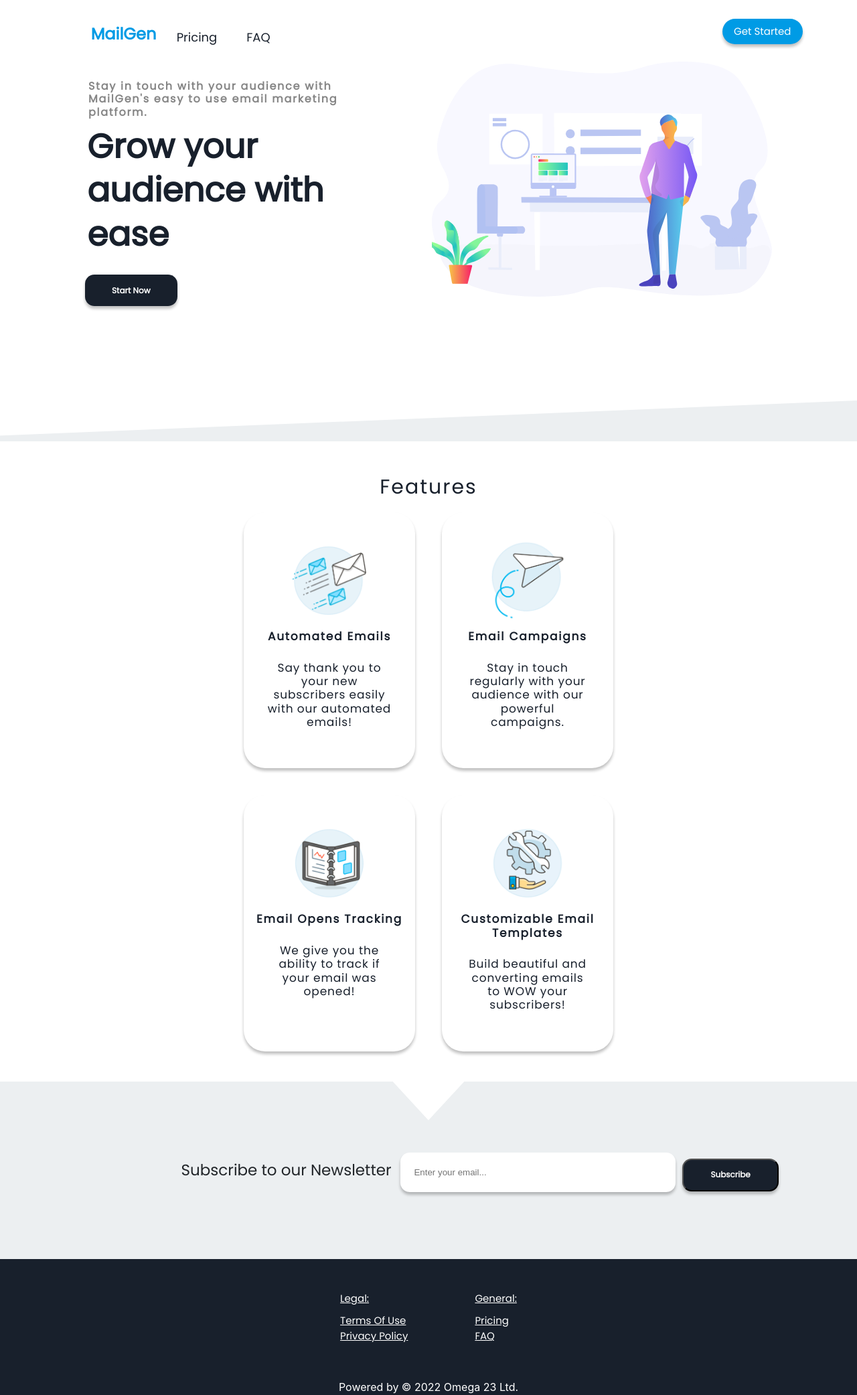
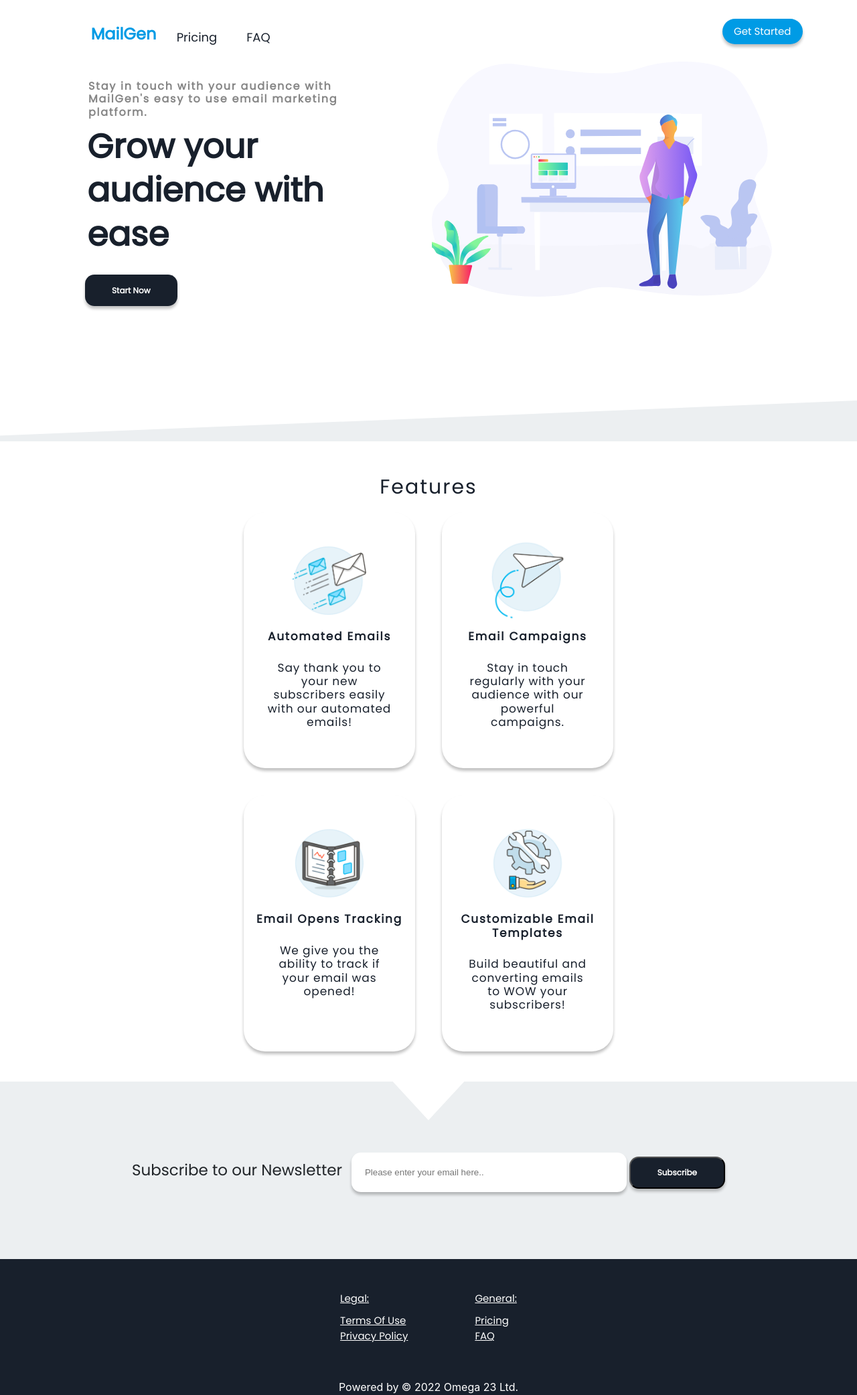
Before and after one commit to RumenovViktor/rumenovviktor.github.io, a Jekyll site: the page built from index.html, in a window 1280 px wide. Shown: the whole page at 67% size. Built offline with Jekyll 4.4.1, drawn with Linux system fonts in a browser that asks for light colours; the list of posts is cut into pages by our own code.

Commit message:
migrated to mailgen

```diff
--- a/index.html
+++ b/index.html
@@ -102,22 +102,20 @@
 		<path d="M649.97 0L599.91 54.12 550.03 0 0 0 0 120 1200 120 1200 0 649.97 0z" class="shape-fill"></path>
 	</svg>
 	<div id="mc_embed_signup">
-		<form action="https://gmail.us17.list-manage.com/subscribe/post?u=b188f8bb26b1205cd76b9a2f0&amp;id=98c64a84ba" method="post" id="mc-embedded-subscribe-form" name="mc-embedded-subscribe-form" class="validate" target="_blank" novalidate>
-			<div id="mc_embed_signup_scroll">
-				<div class="mc-field-group">
-					<span class="subscribe-newsletter-text">Subscribe to our Newsletter</span>
-					<input placeholder="Enter your email..." type="email" value="" name="EMAIL" class="required email mailgen-box layout" id="mce-EMAIL">
-				</div>
-				<div id="mce-responses" class="clear foot">
-					<div class="response" id="mce-error-response" style="display:none"></div>
-					<div class="response" id="mce-success-response" style="display:none"></div>
-				</div>    <!-- real people should not fill this in and expect good things - do not remove this or risk form bot signups-->
-				<div style="position: absolute; left: -5000px;" aria-hidden="true"><input type="text" name="b_b188f8bb26b1205cd76b9a2f0_98c64a84ba" tabindex="-1" value=""></div>
-				<div class="optionalParent">
-					<div class="mailgen-section1__highlights42">
-						<input type="submit" value="Subscribe" name="subscribe" class="mailgen-section1__block2" id="mc-embedded-subscribe">
-					</div>
-				</div>
+		<div>
+			<iframe name="hiddenFrame" width="0" height="0" border="0" style="display: none;"></iframe>
+		</div>
+		<form method="post" target="hiddenFrame" action="https://api.mailgen.org/subscribers/subscribe?u=90d4fc7f-429a-42ae-8a18-7fe978250dcd">
+			<span class="subscribe-newsletter-text">Subscribe to our Newsletter</span>
+			<input class="required email mailgen-box layout" name="email" type="email" value="" placeholder="Please enter your email here.." />
+
+			<input class="mailgen-section1__block2" type="submit" value="Subscribe" />
+			<div style="display: none">
+				<input name="tags" type="text" value="mailgen-newsletter">
+			</div>
+			<!-- Do not remove this! The purpose of it is to restrict bots and fake signups.  -->
+			<div style="display: none; position: absolute; left: -10000px">
+				<input name="honey" type="text" value="6a185a7d-72cf-411f-85d0-1d98a3ea9832">
 			</div>
 		</form>
 	</div>
```
